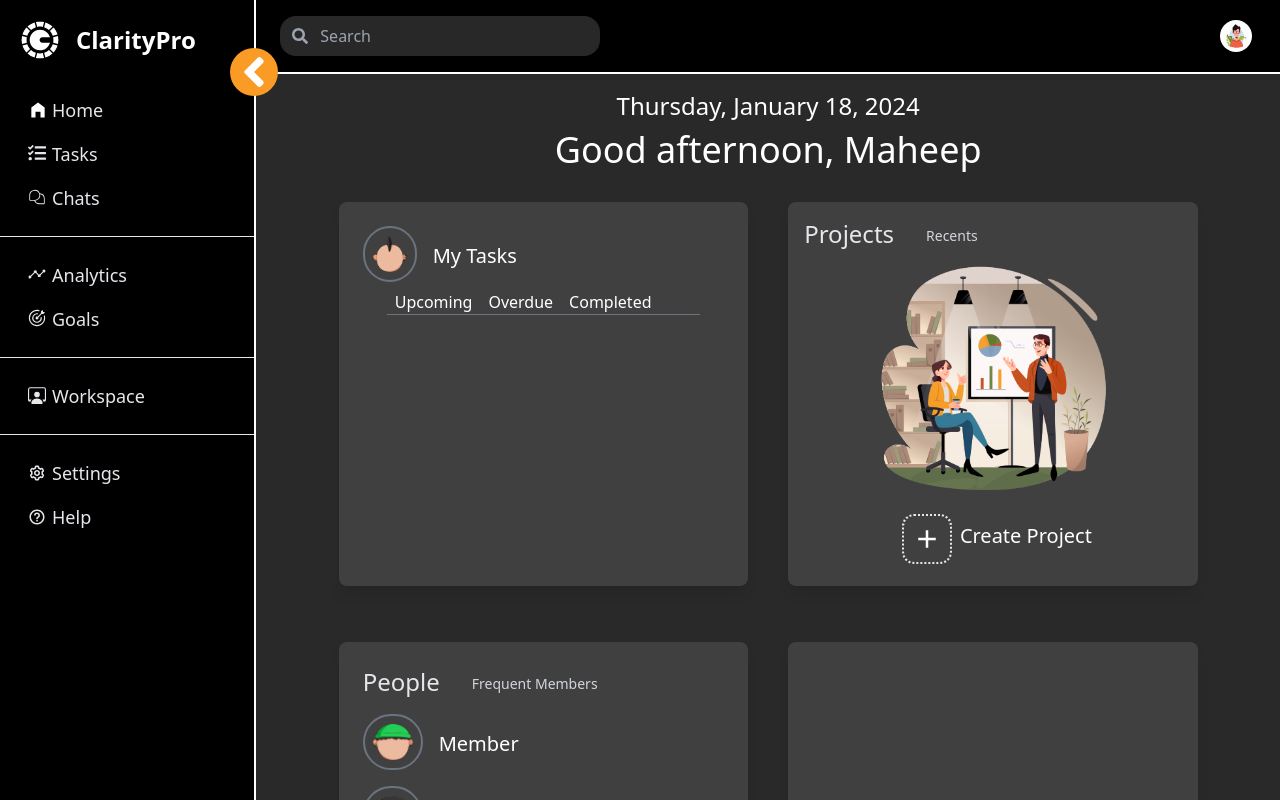
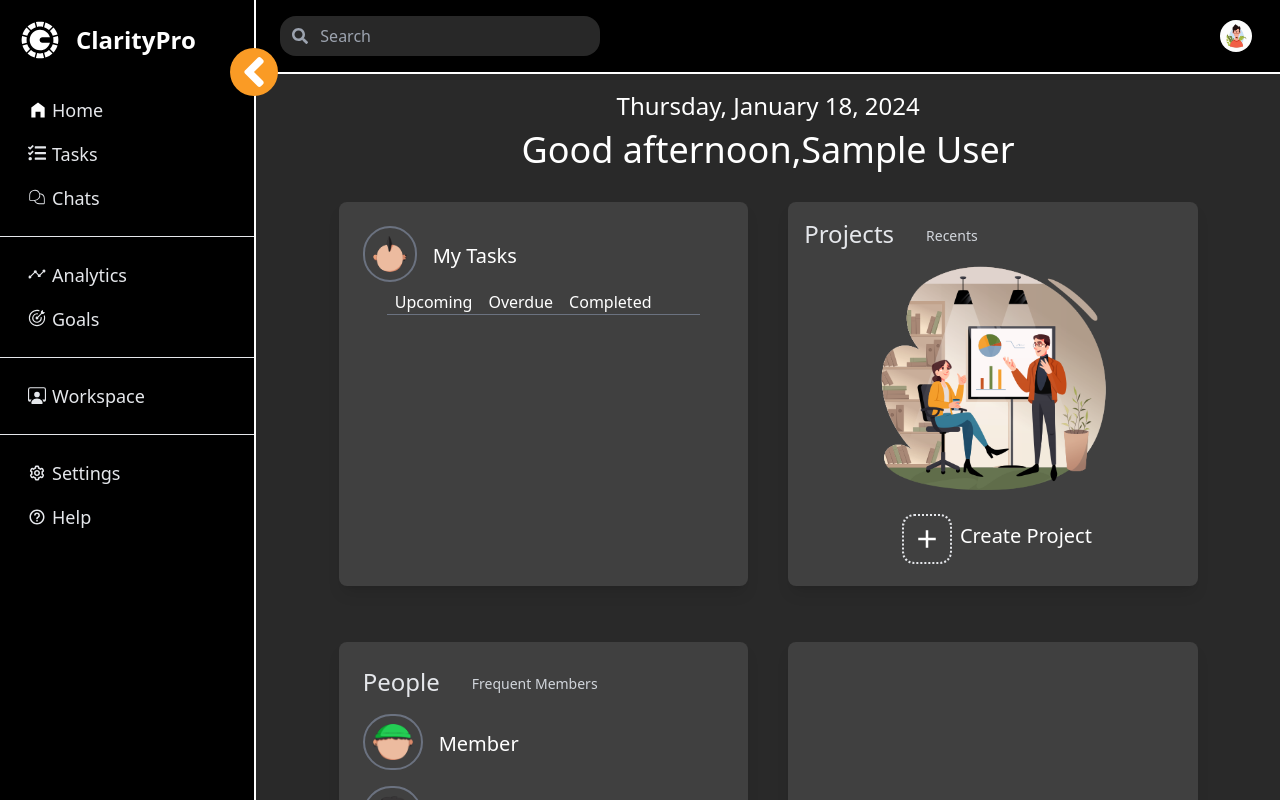
Before and after one commit to himanjalsaha/CLARITY-PRO, a React (Vite) app: page / in a window 1280 px wide. Built offline with nearby package versions, Linux system fonts and the light colour scheme; no server answers; sample sign-in values are in the browser's storage.

Commit message:
added auth context and made home protected route if user is not signed in

```diff
--- a/src/App.jsx
+++ b/src/App.jsx
@@ -1,34 +1,35 @@
-import { useState } from 'react'
+import { useState , useContext } from 'react'
 import Navbar from './components/Navbar';
 import LandingPage from './screens/LandingPage';
 import ReactDOM from "react-dom/client";
-import { BrowserRouter, Routes, Route } from "react-router-dom";
+import { BrowserRouter, Routes, Route , Navigate} from "react-router-dom";
 import Home from './screens/Home';
 import { UserCredentials } from './screens/UserCredentials';
+import { Authcontext } from './context/AuthContext';
+function App() {
+  const {currentuser} = useContext(Authcontext)
+  console.log(currentuser);
+  const ProtectedRoute = ({children}) =>{
+    if(!currentuser){
+      return <Navigate to="/signin"/>
+    }
 
-function App() {
-
+    return children
+  }
 
   return (
-    <>
     <div>
-    <BrowserRouter>
-      <Routes>
-      <Route index element={<Home/>} />
-        <Route path="/land" element={<LandingPage />}/>
-        <Route path="/signin" element={<UserCredentials />}/>
-
-
-
-
-
-
-      </Routes>
-    </BrowserRouter>
+      <BrowserRouter>
+        <Routes>
+        <Route index element={<ProtectedRoute>
+        <Home />
+        </ProtectedRoute>} />
+          <Route path="/land" element={<LandingPage />} />
+          <Route path="/signin" element={<UserCredentials />} />
+        </Routes>
+      </BrowserRouter>
     </div>
-
-    </>
-  )
+  );
 }
 
-export default App
+export default App;
--- a/src/components/HomeScreen.jsx
+++ b/src/components/HomeScreen.jsx
@@ -8,8 +8,12 @@ import face3 from '../assets/face-3.png'
 import { useState } from 'react';
 import { CustomizeNav } from './CustomizeNav';
 import TopNav from './TopNav';
+import { useContext } from 'react';
+import { Authcontext } from '../context/AuthContext';
+export function HomeScreen() {
+    const {currentuser} = useContext(Authcontext)
+    console.log(currentuser);
 
-export function HomeScreen() {
     const [isSideNav,setIsSideNav] = useState(false)
 
     const handleToggleSideNav = () => {
@@ -52,7 +56,7 @@ export function HomeScreen() {
             < div className="   h-[calc(100vh-74px)] overflow-auto" >
                 <div className="text-white text-center my-4   ">
                     <p className="font-normal text-2xl">{getCurrentDate()}</p>
-                    <p className="font-medium text-4xl pt-2">{greetUser()}, Maheep</p>
+                    <p className="font-medium text-4xl pt-2">{greetUser()},{currentuser.displayName} </p>
 
                     <div className="flex flex-wrap gap-10 flex-cols my-4 justify-center">
                         <div className="bg-[#404040] p-4 rounded-lg h-96 shadow-lg mt-4 w-[40%]  hover:border-2 hover:border-white hover:shadow-2xl">
--- a/src/components/LogIn.jsx
+++ b/src/components/LogIn.jsx
@@ -1,8 +1,9 @@
 import React, { useState } from 'react';
 import img from '../assets/clarityprotemp.jpg';
 import gif from '../assets/program.gif';
-import {createUserWithEmailAndPassword} from 'firebase/auth'
+import {createUserWithEmailAndPassword  , signInWithEmailAndPassword , updateProfile } from 'firebase/auth'
 import {auth} from '../Firebase/firebase'
+import { UserCredentials } from '../screens/UserCredentials';
 export function LogIn() {
     const [showSignUp, setShowSignUp] = useState(false);
     const [err , setErr] = useState(false);
@@ -11,6 +12,16 @@ export function LogIn() {
         const email = e.target[0].value
         const password = e.target[1].value
         console.log(email,password);
+        try {
+            // Create user with email and password
+           const {user} =  await signInWithEmailAndPassword(auth, email, password);
+            console.log(user);
+            // Listen for authentication state changes
+
+        } catch(error) {
+            setErr(true);
+            console.error('Signin error:', error.message);
+        }
 
     }
 
@@ -20,20 +31,17 @@ export function LogIn() {
         const email = e.target[1].value
         const password = e.target[2].value
 
+        try {
+            // Create user with email and password
+           const {user} =  await createUserWithEmailAndPassword(auth, email, password);
+           await updateProfile(user , {displayName:username})
+            console.log(user);
+            // Listen for authentication state changes
 
-       try{
-        createUserWithEmailAndPassword(auth , email , password)
-
-       }
-       catch(err){
-        setErr(true)
-        console.log(err);
-
-       }
-
-
-
-
+        } catch(error) {
+            setErr(true);
+            console.error('Signup error:', error.message);
+        }
     }
 
     return (
@@ -90,7 +98,7 @@ export function LogIn() {
                     </div>
 
                     <button className="bg-orange-400 p-1 w-96 text-lg hover:bg-orange-600 rounded-lg ">Sign Up</button>
-
+                    {err && "something went wrong"}
                 </form>
 
 
--- /dev/null
+++ b/src/context/AuthContext.jsx
@@ -0,0 +1,23 @@
+import { onAuthStateChanged } from "firebase/auth";
+import { createContext, useEffect, useState } from "react";
+import { auth } from "../Firebase/firebase";
+
+export const Authcontext = createContext()
+
+export const AuthcontextProvider = ({children})=>{
+    const [currentuser,setcurrentuser] = useState({})
+    useEffect(()=>{
+       const unsub =  onAuthStateChanged(auth,(user)=>{
+            setcurrentuser(user)
+            console.log(user);
+        })
+        return () =>{
+            unsub()
+        }
+    },[]);
+    return (
+    <Authcontext.Provider value={{currentuser }}>
+        {children}
+    </Authcontext.Provider>
+    )
+}
--- a/src/main.jsx
+++ b/src/main.jsx
@@ -2,7 +2,12 @@ import React from 'react'
 import ReactDOM from 'react-dom/client'
 import App from './App.jsx'
 import './index.css'
+import { AuthcontextProvider } from './context/AuthContext.jsx'
+ReactDOM.createRoot(document.getElementById('root')).render(
+    <AuthcontextProvider>
+           <React.StrictMode>
+    <App />
+  </React.StrictMode>
 
-ReactDOM.createRoot(document.getElementById('root')).render(
-    <App />
+    </AuthcontextProvider>
 )
```
